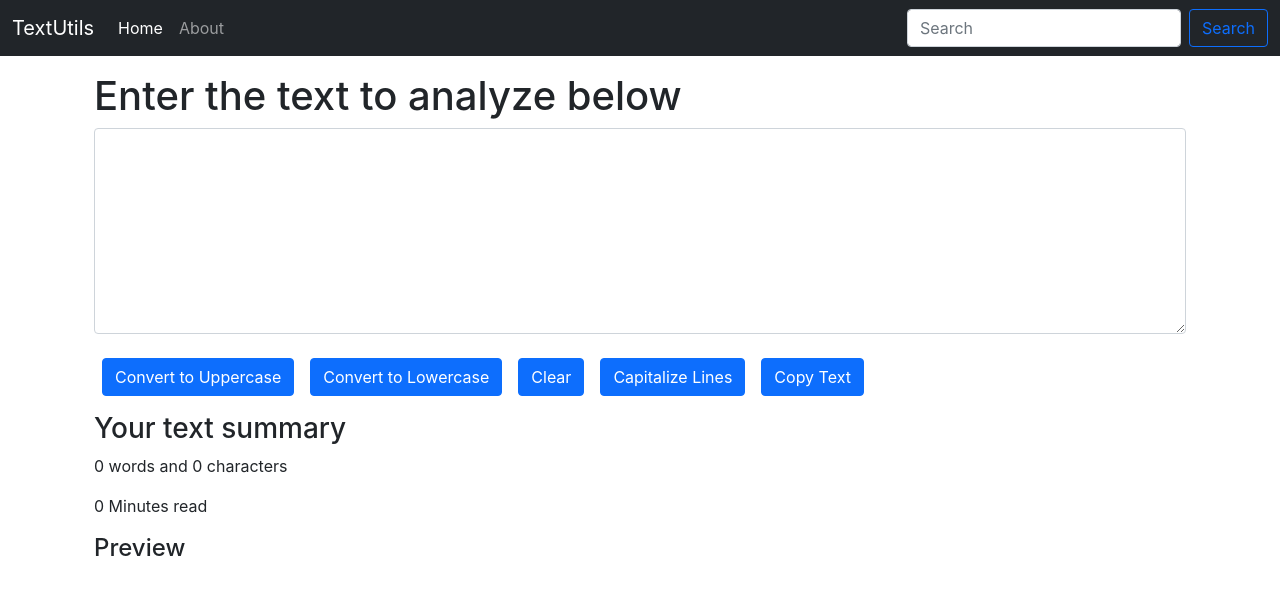
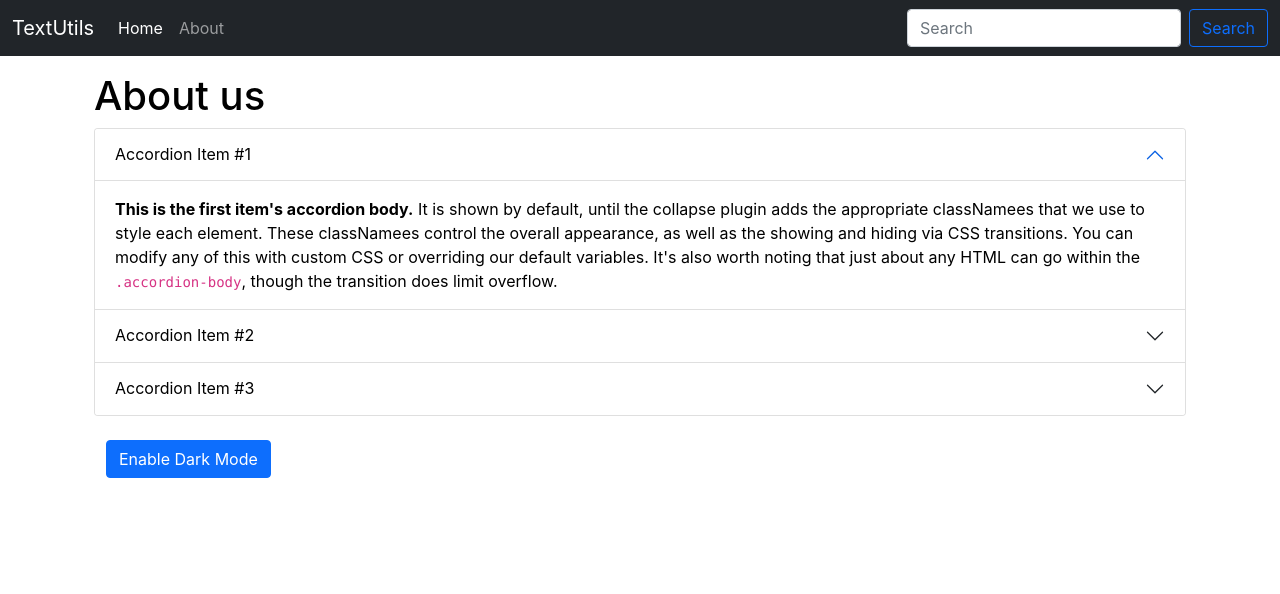
Before and after one commit to VinaySingla1235/TextUtils-React, a React (Create React App) app: page / in a window 1280 px wide. Shown: the top 594 px of the page. Built offline with nearby package versions, Linux system fonts and the light colour scheme.

Commit message:
Added about section with dark mode and removed Ttextform

```diff
--- a/src/App.js
+++ b/src/App.js
@@ -1,14 +1,15 @@
 import "./App.css";
+import About from "./Components/About";
 import Navbar from "./Components/Navbar";
-import TextForm from "./Components/TextForm";
+//import TextForm from "./Components/TextForm";
 function App() {
 
   return (
     <>
       <Navbar title="TextUtils" />
       <div className="container my-3">
-      <TextForm heading = "Enter the text to analyze below"/>
-
+      {/*<TextForm heading = "Enter the text to analyze below"/>*/}
+      <About/>
       </div>
 
 
--- /dev/null
+++ b/src/Components/About.js
@@ -0,0 +1,135 @@
+import React, {useState} from "react";
+
+export default function About() {
+  const [myStyle, setMyStyle]=useState({
+      color:'black',
+      backgroundColor:'white'
+  });
+  const [btnText, setBtntext]=useState("Enable Dark Mode");
+  const toggleStyle=()=>{
+      if(myStyle.color==='black'){
+          setMyStyle({
+              color:'white',
+              backgroundColor:'black',
+              border:'1px solid white'
+          })
+          setBtntext("Enable Light Mode");
+
+      }
+      else{setMyStyle({
+        color:'black',
+        backgroundColor:'white'
+      })
+      setBtntext("Enable Dark Mode");
+
+      }
+      }
+
+
+
+  return (
+    <div className="container" style={myStyle}>
+      <h1 className="my-2">About us</h1>
+      <div className="accordion" id="accordionExample">
+        <div className="accordion-item">
+          <h2 className="accordion-header" id="headingOne">
+            <button style={myStyle}
+              className="accordion-button"
+              type="button"
+              data-bs-toggle="collapse"
+              data-bs-target="#collapseOne"
+              aria-expanded="true"
+              aria-controls="collapseOne"
+            >
+              Accordion Item #1
+            </button>
+          </h2>
+          <div
+            id="collapseOne"
+            className="accordion-collapse collapse show"
+            aria-labelledby="headingOne"
+            data-bs-parent="#accordionExample"
+          >
+            <div className="accordion-body" style={myStyle}>
+              <strong>This is the first item's accordion body.</strong> It is
+              shown by default, until the collapse plugin adds the appropriate
+              classNamees that we use to style each element. These classNamees control
+              the overall appearance, as well as the showing and hiding via CSS
+              transitions. You can modify any of this with custom CSS or
+              overriding our default variables. It's also worth noting that just
+              about any HTML can go within the <code>.accordion-body</code>,
+              though the transition does limit overflow.
+            </div>
+          </div>
+        </div>
+        <div className="accordion-item">
+          <h2 className="accordion-header" id="headingTwo">
+            <button
+              className="accordion-button collapsed"
+              type="button"
+              data-bs-toggle="collapse"
+              data-bs-target="#collapseTwo"
+              aria-expanded="false"
+              aria-controls="collapseTwo"
+              style={myStyle}
+            >
+              Accordion Item #2
+            </button>
+          </h2>
+          <div
+            id="collapseTwo"
+            className="accordion-collapse collapse"
+            aria-labelledby="headingTwo"
+            data-bs-parent="#accordionExample"
+          >
+            <div className="accordion-body" style={myStyle}>
+              <strong>This is the second item's accordion body.</strong> It is
+              hidden by default, until the collapse plugin adds the appropriate
+              classNamees that we use to style each element. These classNamees control
+              the overall appearance, as well as the showing and hiding via CSS
+              transitions. You can modify any of this with custom CSS or
+              overriding our default variables. It's also worth noting that just
+              about any HTML can go within the <code>.accordion-body</code>,
+              though the transition does limit overflow.
+            </div>
+          </div>
+        </div>
+        <div className="accordion-item">
+          <h2 className="accordion-header" id="headingThree">
+            <button
+              className="accordion-button collapsed"
+              type="button"
+              data-bs-toggle="collapse"
+              data-bs-target="#collapseThree"
+              aria-expanded="false"
+              aria-controls="collapseThree"
+              style={myStyle}
+            >
+              Accordion Item #3
+            </button>
+          </h2>
+          <div
+            id="collapseThree"
+            className="accordion-collapse collapse"
+            aria-labelledby="headingThree"
+            data-bs-parent="#accordionExample"
+          >
+            <div className="accordion-body" style={myStyle}>
+              <strong>This is the third item's accordion body.</strong> It is
+              hidden by default, until the collapse plugin adds the appropriate
+              classNamees that we use to style each element. These classNamees control
+              the overall appearance, as well as the showing and hiding via CSS
+              transitions. You can modify any of this with custom CSS or
+              overriding our default variables. It's also worth noting that just
+              about any HTML can go within the <code>.accordion-body</code>,
+              though the transition does limit overflow.
+            </div>
+          </div>
+        </div>
+      </div>
+    <div className="container my-2">
+    <button className="btn btn-primary my-3" onClick={toggleStyle}>{btnText}</button>
+    </div>
+    </div>
+  );
+}
```
